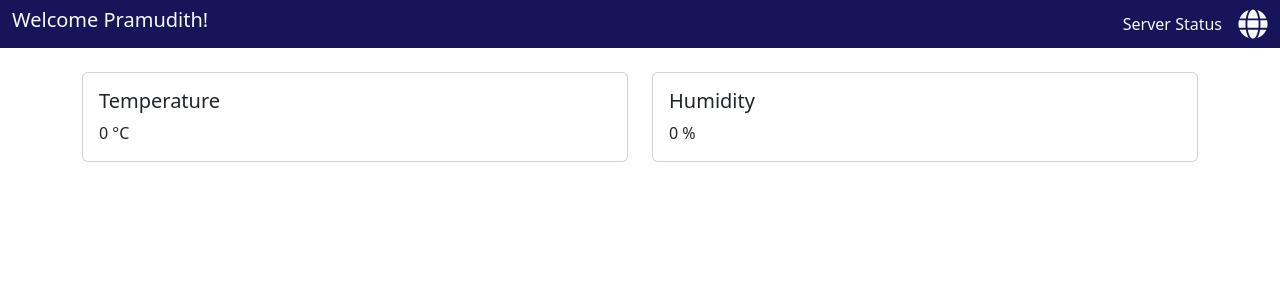
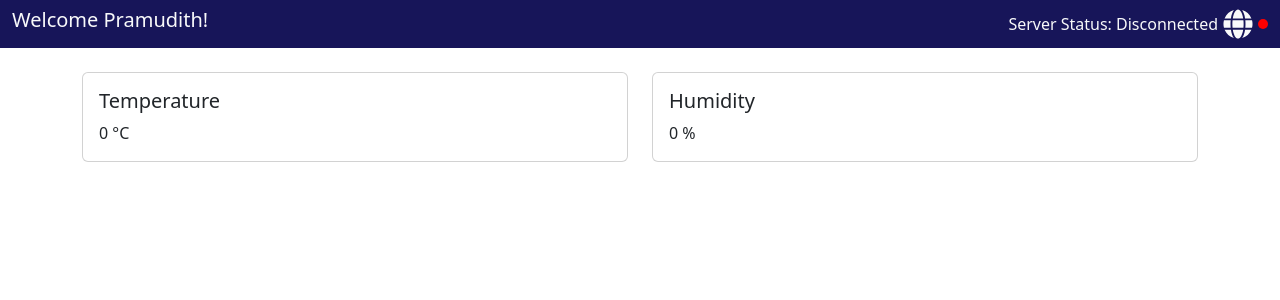
Before and after one commit to Pramu-99/Climate-Dashboard, a React (Create React App) app in the folder Frontend/dashboard/: page / in a window 1280 px wide. Shown: the top 300 px of the page. Built offline with nearby package versions, Linux system fonts and the light colour scheme; no server answers.

Commit message:
navbar functionality

```diff
--- a/Frontend/dashboard/src/App.js
+++ b/Frontend/dashboard/src/App.js
@@ -1,4 +1,3 @@
-// App.js
 import React, { useState, useEffect } from 'react';
 import axios from 'axios';
 import Navbar from './components/Navbar';
@@ -10,15 +9,19 @@ function App() {
 
   useEffect(() => {
     const fetchData = async () => {
-      // Fetch data from my server
-      const result = await axios.get('http://192.168.1.7:5000/data');
-      setData(result.data);
+      try {
+        // Fetch data from the server
+        const result = await axios.get('http://192.168.1.7:5000/data');
+        setData(result.data);
+      } catch (error) {
+        console.error('Error fetching data:', error);
+      }
     };
-
-    fetchData(); // Call fetchData immediately
+    fetchData();
     const interval = setInterval(fetchData, 2000);
 
-    return () => clearInterval(interval); // Cleanup function to clear interval
+    //interval code
+    return () => clearInterval(interval);
   }, []);
 
   return (
--- a/Frontend/dashboard/src/components/Navbar.js
+++ b/Frontend/dashboard/src/components/Navbar.js
@@ -1,15 +1,53 @@
-import React from 'react';
+// frontend/src/components/Navbar.js
+
+import React, { useState, useEffect } from 'react';
 import 'bootstrap/dist/css/bootstrap.min.css';
 import { FaGlobe } from 'react-icons/fa';
+import axios from 'axios';
 
 const Navbar = () => {
+  const [serverStatus, setServerStatus] = useState('Disconnected');
+
+  useEffect(() => {
+    const checkServerStatus = async () => {
+      try {
+        const response = await axios.get('http://localhost:5000/status');
+        if (response.data.status === 'ok') {
+          setServerStatus('Connected');
+        } else {
+          setServerStatus('Disconnected');
+        }
+      } catch (error) {
+        setServerStatus('Disconnected');
+        console.error('Error checking server status:', error);
+      }
+    };
+
+    checkServerStatus();
+
+    const interval = setInterval(checkServerStatus, 5000);
+
+    return () => clearInterval(interval);
+  }, []);
+
   return (
     <nav className="navbar navbar-expand-lg navbar-light" style={{ backgroundColor: '#171559' }}>
       <div className="container-fluid d-flex justify-content-between">
         <div className='h5 text-light'>Welcome Pramudith!</div>
         <div className='d-flex align-items-center text-light'>
-          <span className='me-3'>Server Status</span> {/* Adjust the text as needed */}
+          <span style={{ marginRight: '5px' }}>
+            Server Status: {serverStatus}
+          </span>
           <FaGlobe size={30} />
+          <div
+            style={{
+              width: '10px',
+              height: '10px',
+              borderRadius: '50%',
+              backgroundColor: serverStatus === 'Connected' ? 'green' : 'red',
+              marginLeft: '5px',
+            }}
+          ></div>
         </div>
       </div>
     </nav>
```
Also changed, not shown: 1 other file (tests, documents, lock files or other folders).
